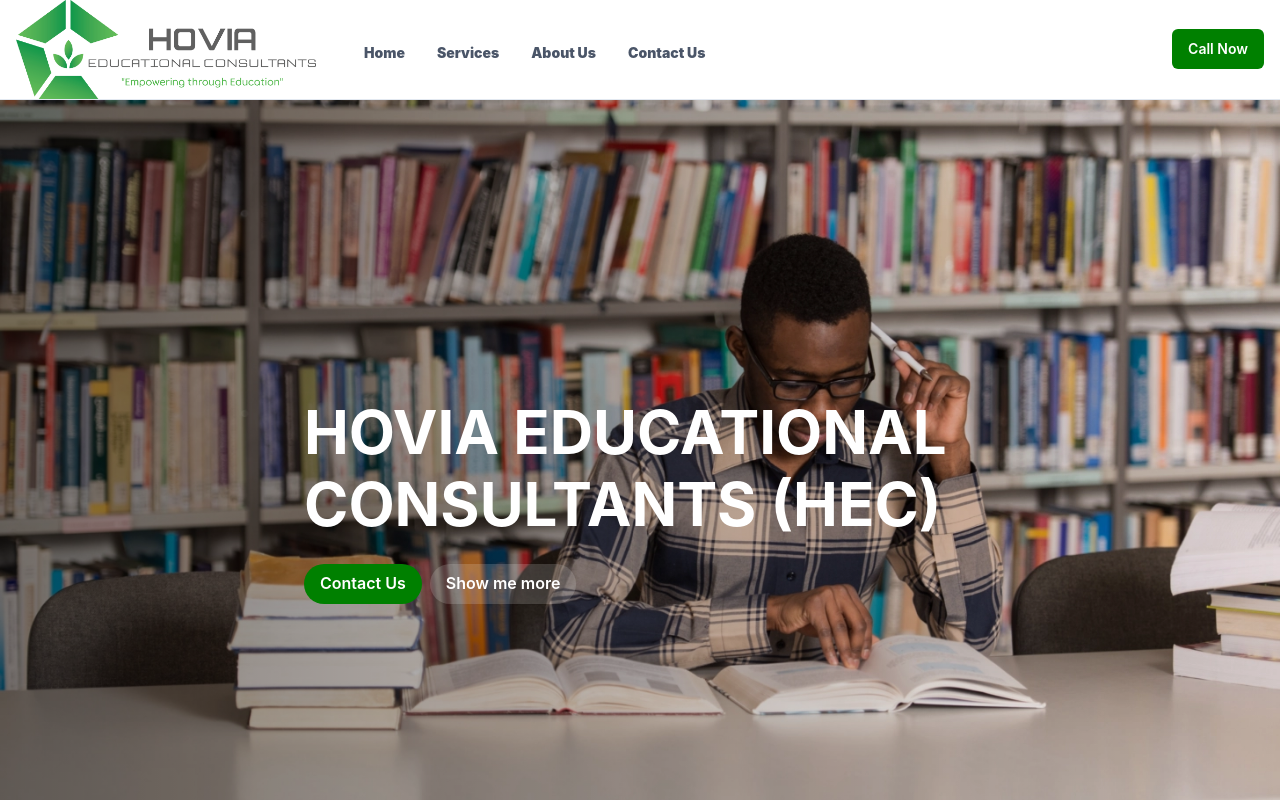
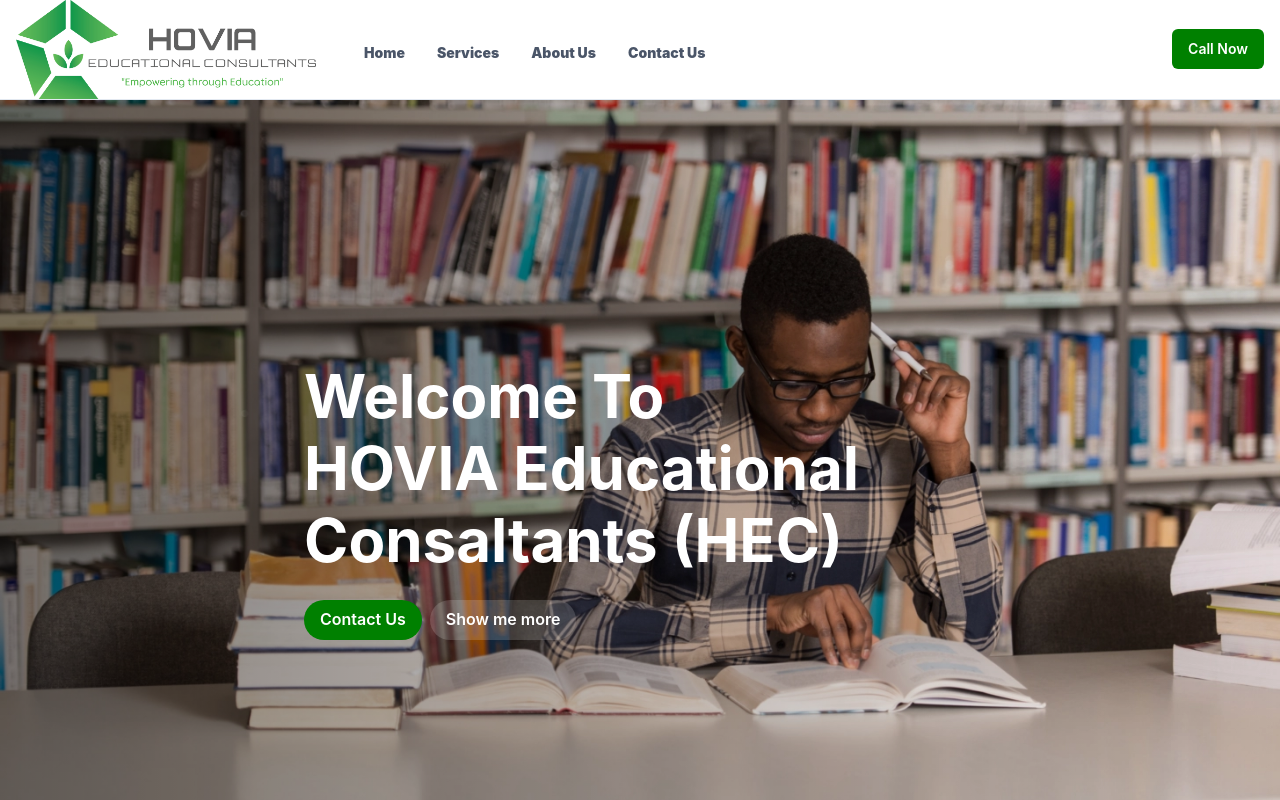
Before and after one commit to Kacelo/hovia-consulting, a Next.js app in the folder hovia-next-js/hovia-frontend/: page / in a window 1280 px wide. Shown: the top 800 px of the page. Built offline with nearby package versions, Linux system fonts and the light colour scheme.

Commit message:
Header Text Update

```diff
--- a/hovia-next-js/hovia-frontend/app/components/Hero.tsx
+++ b/hovia-next-js/hovia-frontend/app/components/Hero.tsx
@@ -28,7 +28,7 @@ import {
               fontWeight={700}
               lineHeight={1.2}
               fontSize={useBreakpointValue({ base: '3xl', md: '6xl' })}>
-              HOVIA EDUCATIONAL CONSULTANTS (HEC)
+              Welcome To <br /> HOVIA Educational Consaltants (HEC)
             </Text>
             <Stack direction={'row'}>
               <Button
```
